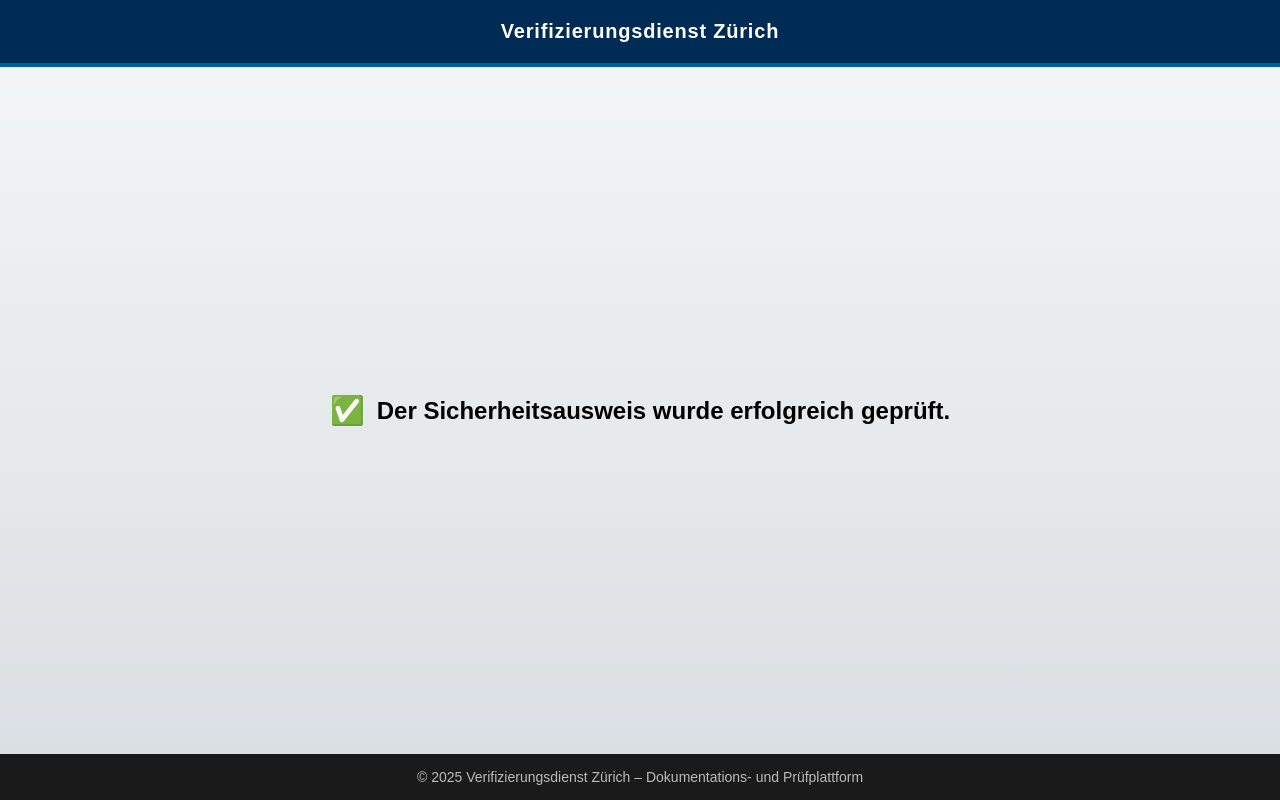
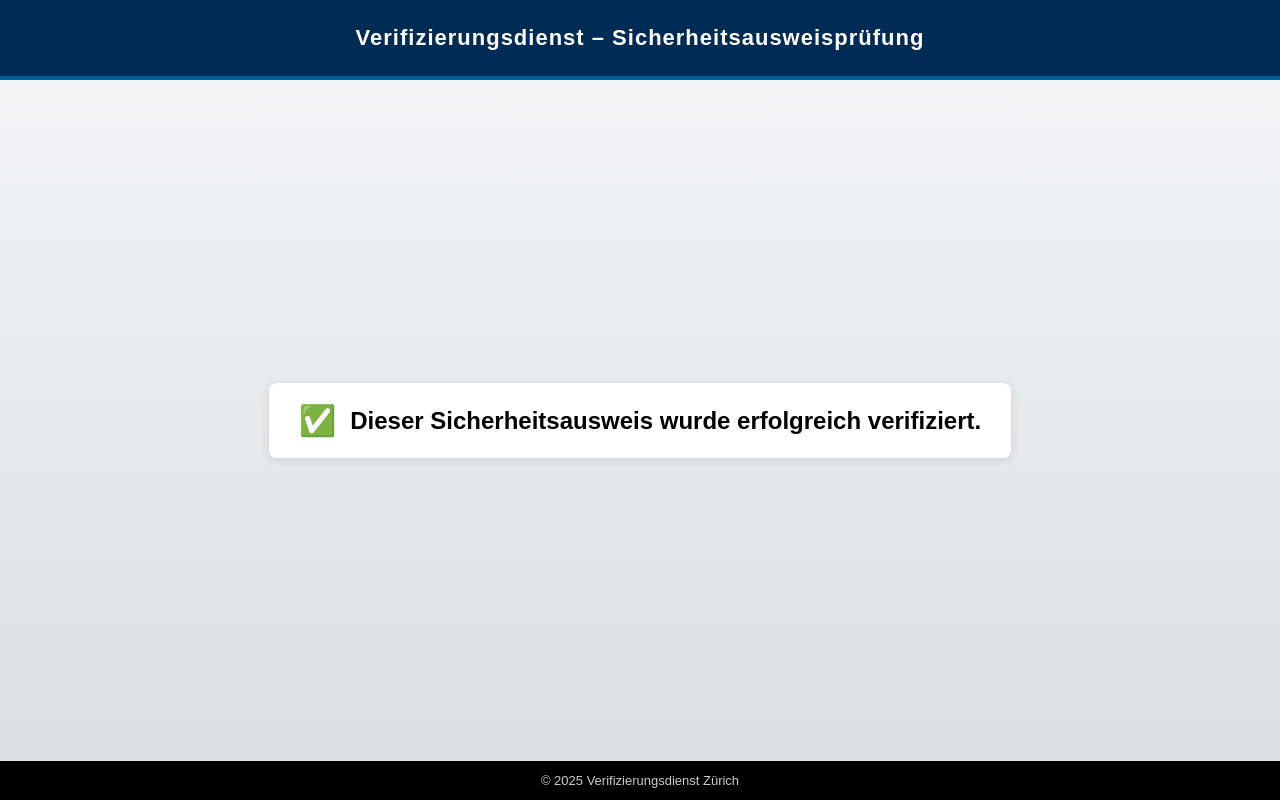
Before and after one commit to IDverification/Test-1, a plain HTML site: page index.html in a window 1280 px wide. Drawn offline with Linux system fonts and the light colour scheme.

Commit message:
Update index.html

```diff
--- a/index.html
+++ b/index.html
@@ -16,17 +16,17 @@
     }
 
     header {
-      background: #002b55;
-      color: #fff;
-      padding: 20px 0;
+      background-color: #002b55;
+      color: white;
       text-align: center;
+      padding: 25px 15px;
       border-bottom: 4px solid #005fa3;
     }
 
     header h1 {
       margin: 0;
-      font-size: 20px;
-      letter-spacing: 0.8px;
+      font-size: 22px;
+      letter-spacing: 1px;
     }
 
     .content {
@@ -34,52 +34,59 @@
       display: flex;
       align-items: center;
       justify-content: center;
-      padding: 50px;
+      text-align: center;
+      padding: 50px 20px;
+    }
+
+    .message-box {
+      display: flex;
+      align-items: center;
+      justify-content: center;
       font-size: 24px;
       font-weight: bold;
-    }
-
-    .footer {
-      background: #1a1a1a;
-      color: #bbb;
-      text-align: center;
-      padding: 15px;
-      font-size: 14px;
+      background: white;
+      padding: 20px 30px;
+      border-radius: 8px;
+      box-shadow: 0 2px 10px rgba(0,0,0,0.1);
     }
 
     .checkmark {
       color: green;
-      font-size: 28px;
-      margin-right: 12px;
+      font-size: 30px;
+      margin-right: 14px;
       animation: pop 0.4s ease-out;
       transform-origin: center;
     }
 
     @keyframes pop {
-      0% {
-        transform: scale(0);
-        opacity: 0;
-      }
-      100% {
-        transform: scale(1);
-        opacity: 1;
-      }
+      0% { transform: scale(0); opacity: 0; }
+      100% { transform: scale(1); opacity: 1; }
+    }
+
+    .footer {
+      background: #000;
+      color: #ccc;
+      text-align: center;
+      padding: 12px;
+      font-size: 13px;
     }
   </style>
 </head>
 <body>
 
   <header>
-    <h1>Verifizierungsdienst Zürich</h1>
+    <h1>Verifizierungsdienst – Sicherheitsausweisprüfung</h1>
   </header>
 
   <div class="content">
-    <span class="checkmark">✅</span>
-    <span>Der Sicherheitsausweis wurde erfolgreich geprüft.</span>
+    <div class="message-box">
+      <span class="checkmark">✅</span>
+      <span>Dieser Sicherheitsausweis wurde erfolgreich verifiziert.</span>
+    </div>
   </div>
 
   <div class="footer">
-    © 2025 Verifizierungsdienst Zürich – Dokumentations- und Prüfplattform
+    © 2025 Verifizierungsdienst Zürich
   </div>
 
 </body>
```
